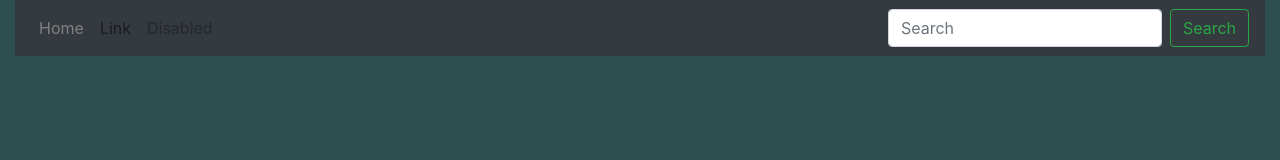
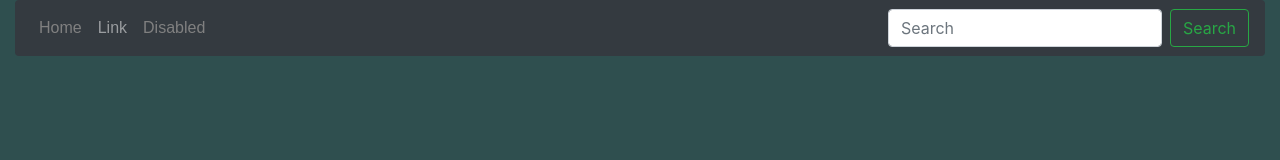
Before and after one commit to usafowose/Portfolio, a React (Create React App) app: page / in a window 1280 px wide. Shown: the top 160 px of the page. Built offline with nearby package versions, Linux system fonts and the light colour scheme.

Commit message:
Small positioning/other styling changes to header

```diff
--- a/src/Header/index.js
+++ b/src/Header/index.js
@@ -4,7 +4,7 @@ const Header = (props) => {
     return (
   <div>
     <header>
-        <nav className="navbar navbar-expand-lg navbar-light bg-dark">
+        <nav className="navbar navbar-expand-lg navbar-dark bg-dark rounded">
 
             <button className="navbar-toggler" type="button" data-toggle="collapse" data-target="#navbarSupportedContent" aria-controls="navbarSupportedContent" aria-expanded="false" aria-label="Toggle navigation">
               <span className="navbar-toggler-icon"></span>
@@ -13,13 +13,13 @@ const Header = (props) => {
             <div className="collapse navbar-collapse" id="navbarSupportedContent">
               <ul className="navbar-nav mr-auto">
                 <li className="nav-item active">
-                 <a className="nav-link" href="#" style={{color: 'grey'}}>Home <span className="sr-only">(current)</span></a>
+                 <a className="nav-link" href="#" style={{color: 'grey', fontFamily: 'sans-serif'}}>Home <span className="sr-only">(current)</span></a>
                 </li>
                 <li className="nav-item">
-                  <a className="nav-link" href="#">Link</a>
+                  <a className="nav-link" href="#" style={{fontFamily: 'sans-serif'}}>Link</a>
                 </li>
                 <li className="nav-item">
-                  <a className="nav-link disabled" href="#" tabindex="-1" aria-disabled="true">Disabled</a>
+                  <a className="nav-link disabled" href="#" tabindex="-1" aria-disabled="true" style={{color: 'grey', fontFamily: 'sans-serif'}}>Disabled</a>
                 </li>
               </ul>
               <form className="form-inline my-2 my-lg-0">
```
